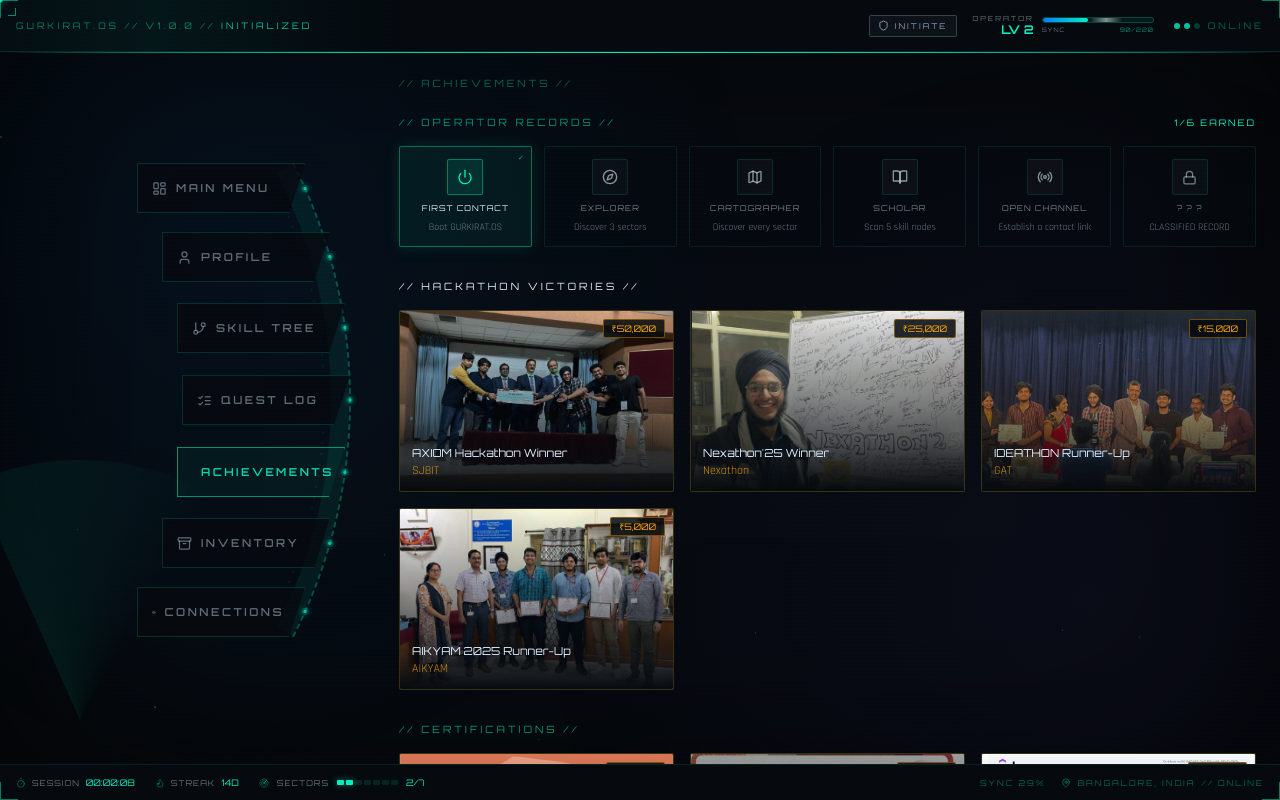
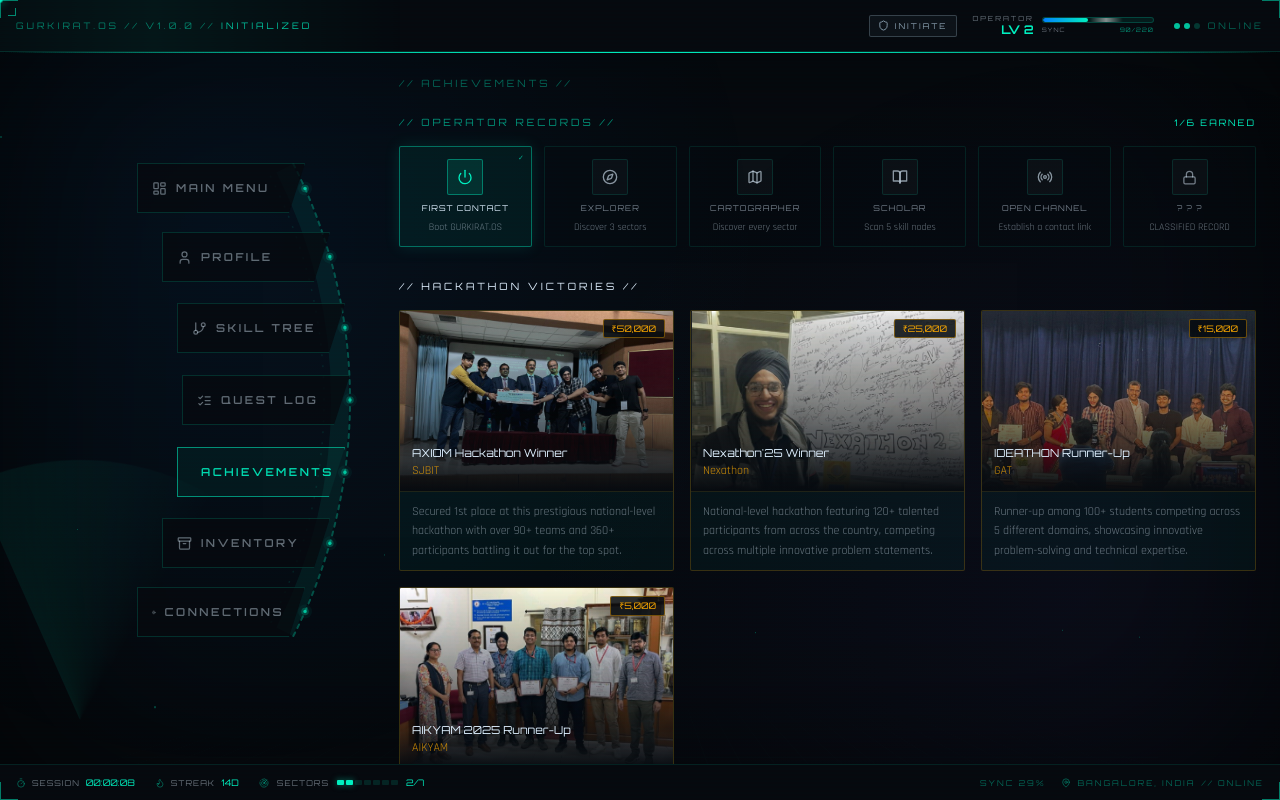
Before and after one commit to gurkirat309/portfolio, a React (Vite) app: page / in a window 1280 px wide. Both pictures are taken after a click on the button "ACHIEVEMENTS". Built offline with nearby package versions, Linux system fonts and the light colour scheme.

Commit message:
adding descriptions

```diff
--- a/src/components/ui/AchievementCard.jsx
+++ b/src/components/ui/AchievementCard.jsx
@@ -9,7 +9,7 @@ export function AchievementCard({ achievement }) {
   const iconKey = toPascalCase(achievement.icon)
   const Icon = LucideIcons[iconKey] || LucideIcons.Star
 
-  // Photo card — used for hackathons (mirrors the project/quest card style).
+  // Photo card — hackathons and certs with images
   if (achievement.image) {
     return (
       <motion.div
@@ -38,11 +38,20 @@ export function AchievementCard({ achievement }) {
             <div className="font-rajdhani text-xs text-gold/80">{achievement.org}</div>
           </div>
         </div>
+
+        {/* description below the photo */}
+        {achievement.desc && (
+          <div className="px-3 py-2.5 border-t border-gold/10">
+            <p className="font-rajdhani text-xs text-text-muted leading-relaxed">
+              {achievement.desc}
+            </p>
+          </div>
+        )}
       </motion.div>
     )
   }
 
-  // Compact icon card — certifications & performance records (no photo).
+  // Compact icon card — performance records (no photo)
   return (
     <motion.div
       className="relative bg-panel border border-gold/20 rounded-sm p-4 panel-top-line cursor-default transition-all duration-200"
@@ -60,6 +69,11 @@ export function AchievementCard({ achievement }) {
           <span className="font-orbitron text-[9px] text-gold border border-gold/30 bg-gold/5 px-2 py-0.5 rounded-sm">
             {achievement.reward}
           </span>
+          {achievement.desc && (
+            <p className="font-rajdhani text-xs text-text-muted leading-relaxed mt-2">
+              {achievement.desc}
+            </p>
+          )}
         </div>
       </div>
     </motion.div>
--- a/src/data/achievements.js
+++ b/src/data/achievements.js
@@ -1,11 +1,11 @@
 export const achievements = [
-  { icon: 'trophy', name: 'AXIOM Hackathon Winner',       org: 'SJBIT',     reward: '₹50,000',   type: 'hackathon', image: '/sjbit.png'    },
-  { icon: 'award',  name: "Nexathon'25 Winner",           org: 'Nexathon',  reward: '₹25,000',   type: 'hackathon', image: '/nexathon.png' },
-  { icon: 'medal',  name: 'IDEATHON Runner-Up',           org: 'GAT',       reward: '₹15,000',   type: 'hackathon', image: '/GAT.png'      },
-  { icon: 'medal',  name: 'AIKYAM 2025 Runner-Up',        org: 'AIKYAM',    reward: '₹5,000',    type: 'hackathon', image: '/aikyam.png'   },
-  { icon: 'scroll', name: 'Claude Architect Foundations', org: 'Anthropic', reward: 'Certified', type: 'cert',      image: '/claude.png'       },
-  { icon: 'scroll', name: 'Generative AI',                org: 'Oracle',    reward: 'Certified', type: 'cert',      image: '/oracle.png'       },
-  { icon: 'scroll', name: 'Data Science + ML + DL + NLP', org: 'Udemy',    reward: 'Certified', type: 'cert',      image: '/datascience.png'  },
-  { icon: 'cpu',    name: 'DistilBERT Fine-Tune',         org: 'LexiScan',  reward: '92% F1',    type: 'stat',      image: null            },
-  { icon: 'zap',    name: 'Sub-2s RAG Response',          org: 'Legal AI',  reward: 'Free Tier', type: 'stat',      image: null            },
+  { icon: 'trophy', name: 'AXIOM Hackathon Winner',       org: 'SJBIT',     reward: '₹50,000',   type: 'hackathon', image: '/sjbit.png',       desc: 'Secured 1st place at this prestigious national-level hackathon with over 90+ teams and 360+ participants battling it out for the top spot.' },
+  { icon: 'award',  name: "Nexathon'25 Winner",           org: 'Nexathon',  reward: '₹25,000',   type: 'hackathon', image: '/nexathon.png',    desc: 'National-level hackathon featuring 120+ talented participants from across the country, competing across multiple innovative problem statements.' },
+  { icon: 'medal',  name: 'IDEATHON Runner-Up',           org: 'GAT',       reward: '₹15,000',   type: 'hackathon', image: '/GAT.png',         desc: 'Runner-up among 100+ students competing across 5 different domains, showcasing innovative problem-solving and technical expertise.' },
+  { icon: 'medal',  name: 'AIKYAM 2025 Runner-Up',        org: 'AIKYAM',    reward: '₹5,000',    type: 'hackathon', image: '/aikyam.png',      desc: 'Achieved runner-up position in a fierce competition with 80+ teams and 400+ participants pushing the boundaries of innovation.' },
+  { icon: 'scroll', name: 'Claude Architect Foundations', org: 'Anthropic', reward: 'Certified', type: 'cert',      image: '/claude.png',      desc: 'Official certification in designing and building production-grade AI systems using Claude and the Anthropic ecosystem.' },
+  { icon: 'scroll', name: 'Generative AI',                org: 'Oracle',    reward: 'Certified', type: 'cert',      image: '/oracle.png',      desc: 'Oracle-certified in Generative AI fundamentals, covering LLMs, prompt engineering, and enterprise AI deployment strategies.' },
+  { icon: 'scroll', name: 'Data Science + ML + DL + NLP', org: 'Udemy',    reward: 'Certified', type: 'cert',      image: '/datascience.png', desc: 'Comprehensive certification spanning the full ML stack — classical algorithms, deep learning architectures, and NLP pipelines.' },
+  { icon: 'cpu',    name: 'DistilBERT Fine-Tune',         org: 'LexiScan',  reward: '92% F1',    type: 'stat',      image: null,               desc: 'Fine-tuned DistilBERT on a custom legal NER dataset, achieving 92% F1 score on entity classification across 8 label types.' },
+  { icon: 'zap',    name: 'Sub-2s RAG Response',          org: 'Legal AI',  reward: 'Free Tier', type: 'stat',      image: null,               desc: 'Engineered a retrieval-augmented generation pipeline delivering sub-2s end-to-end responses on free-tier cloud infrastructure.' },
 ]
```
